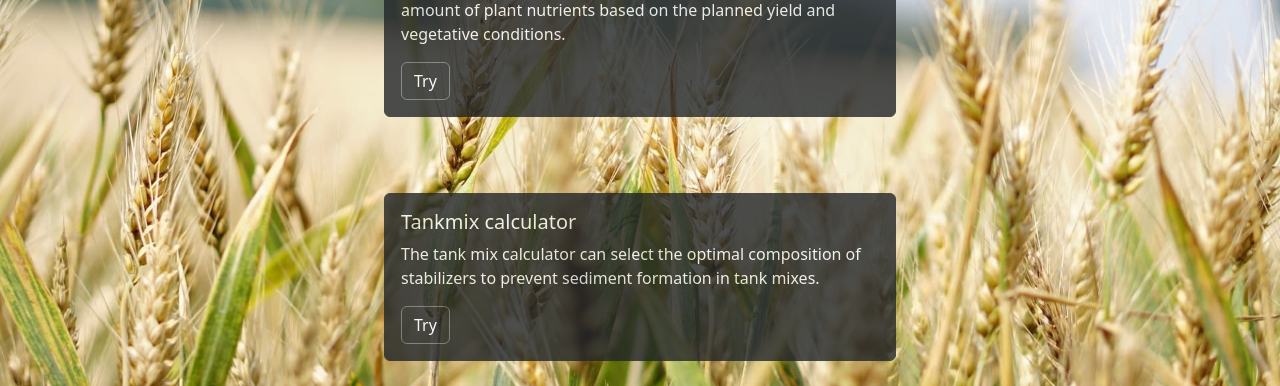
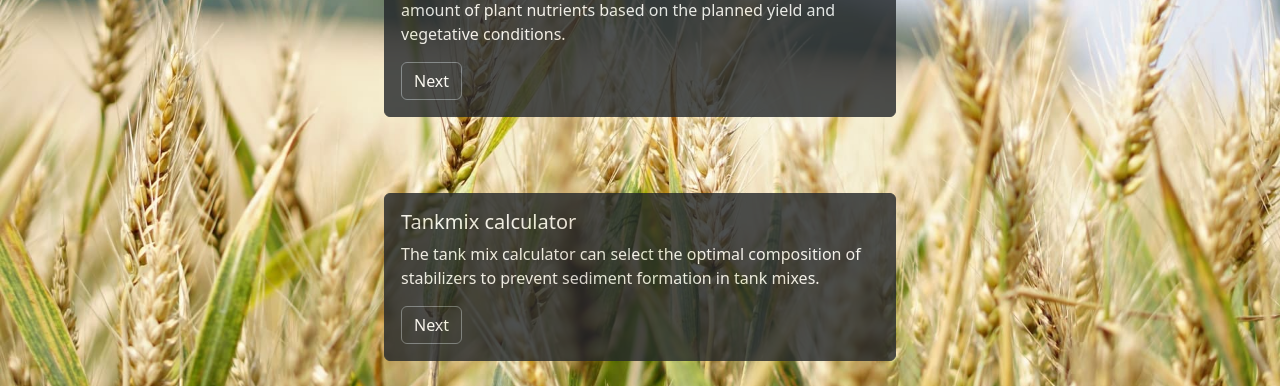
Before and after one commit to m1amgn/agroscienes, a React (Create React App) app in the folder frontend/: page / in a window 1280 px wide. Shown: the part 338-724 px from the top of the page. Built offline with nearby package versions, Linux system fonts and the light colour scheme.

Commit message:
change cards

```diff
--- a/frontend/src/components/Cards.js
+++ b/frontend/src/components/Cards.js
@@ -15,7 +15,7 @@ function Cards() {
             conditions.
           </Card.Text>
           <Button variant="outline-secondary">
-            <Link to="/elementsform">Try</Link>
+            <Link to="/elementsform">Next</Link>
           </Button>
         </Card.Body>
       </Card>
@@ -27,7 +27,7 @@ function Cards() {
             stabilizers to prevent sediment formation in tank mixes.
           </Card.Text>
           <Button variant="outline-secondary">
-            <Link to="/tankform">Try</Link>
+            <Link to="/tankform">Next</Link>
           </Button>
         </Card.Body>
       </Card>
```
